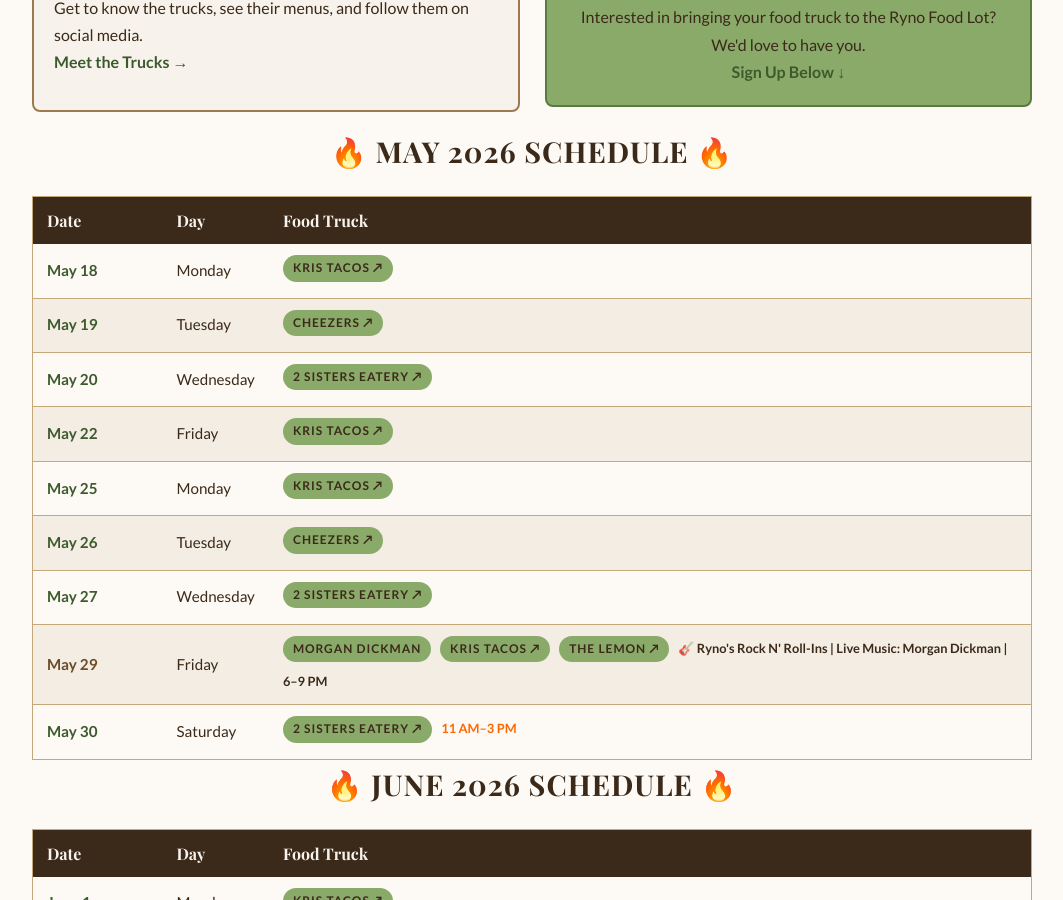
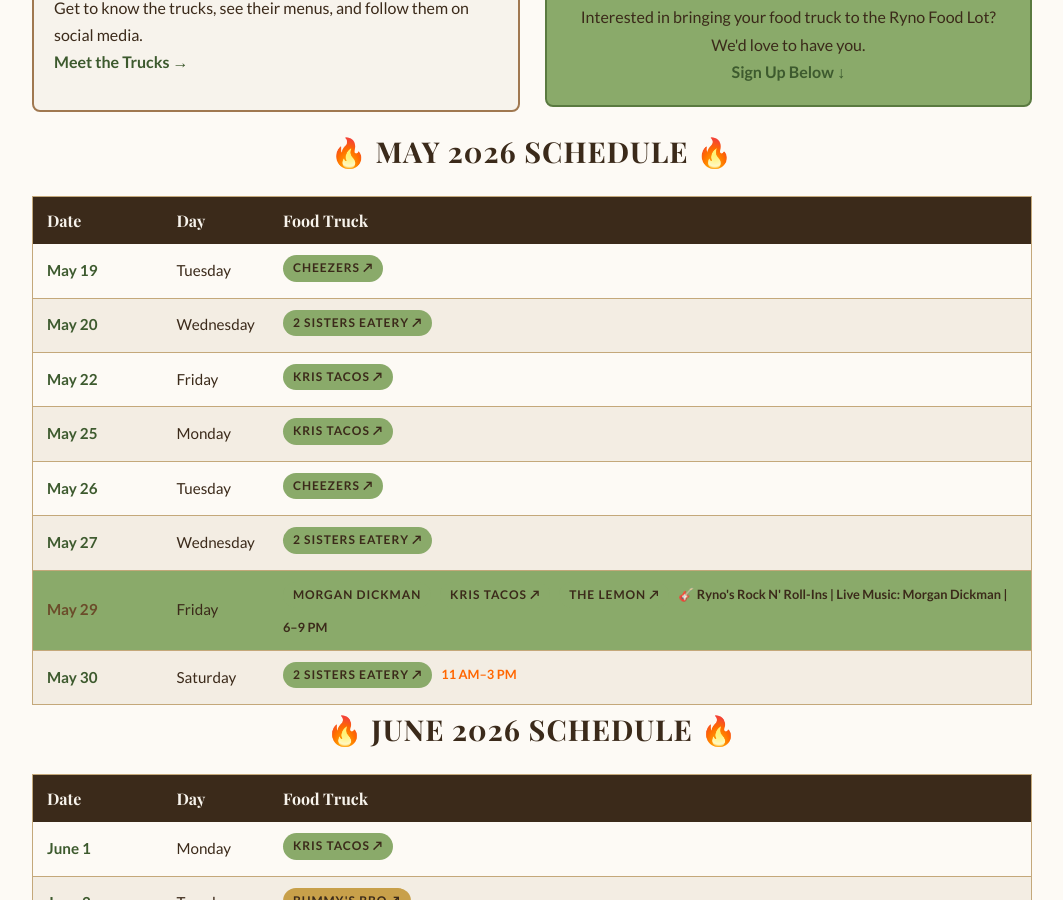
Before and after one commit to blueearthcommunitymarket/blueearthcommunitymarket.github.io, a Jekyll site: the page built from ryno-food-lot/index.html, in a window 1280 px wide and 900 px high, scrolled down 479 px. Shown: the whole window, without its empty margins (108-1171 px from the left). Built offline with Jekyll 4.4.1, drawn with Linux system fonts in a browser that asks for light colours; some web fonts are replaced.

Commit message:
food-lot: remove past dates (auto-cleanup 2026-05-18)

```diff
--- a/ryno-food-lot/index.html
+++ b/ryno-food-lot/index.html
@@ -232,7 +232,7 @@
 
 
 
-                <tr><td class="race-date">May 18</td><td>Monday</td><td><span class="tag"><a href="https://www.facebook.com/share/1AquB7sxYj/?mibextid=wwXIfr" target="_blank" rel="noopener" style="color:inherit;text-decoration:none;">Kris Tacos ↗</a></span></td></tr>
+
                 <tr><td class="race-date">May 19</td><td>Tuesday</td><td><span class="tag"><a href="https://www.facebook.com/share/1CZyABySqK/?mibextid=wwXIfr" target="_blank" rel="noopener" style="color:inherit;text-decoration:none;">Cheezers ↗</a></span></td></tr>
                 <tr><td class="race-date">May 20</td><td>Wednesday</td><td><span class="tag"><a href="https://www.facebook.com/share/18GUPLUwMf/?mibextid=wwXIfr" target="_blank" rel="noopener" style="color:inherit;text-decoration:none;">2 Sisters Eatery ↗</a></span></td></tr>
                 <tr><td class="race-date">May 22</td><td>Friday</td><td><span class="tag"><a href="https://www.facebook.com/share/1AquB7sxYj/?mibextid=wwXIfr" target="_blank" rel="noopener" style="color:inherit;text-decoration:none;">Kris Tacos ↗</a></span></td></tr>
```
